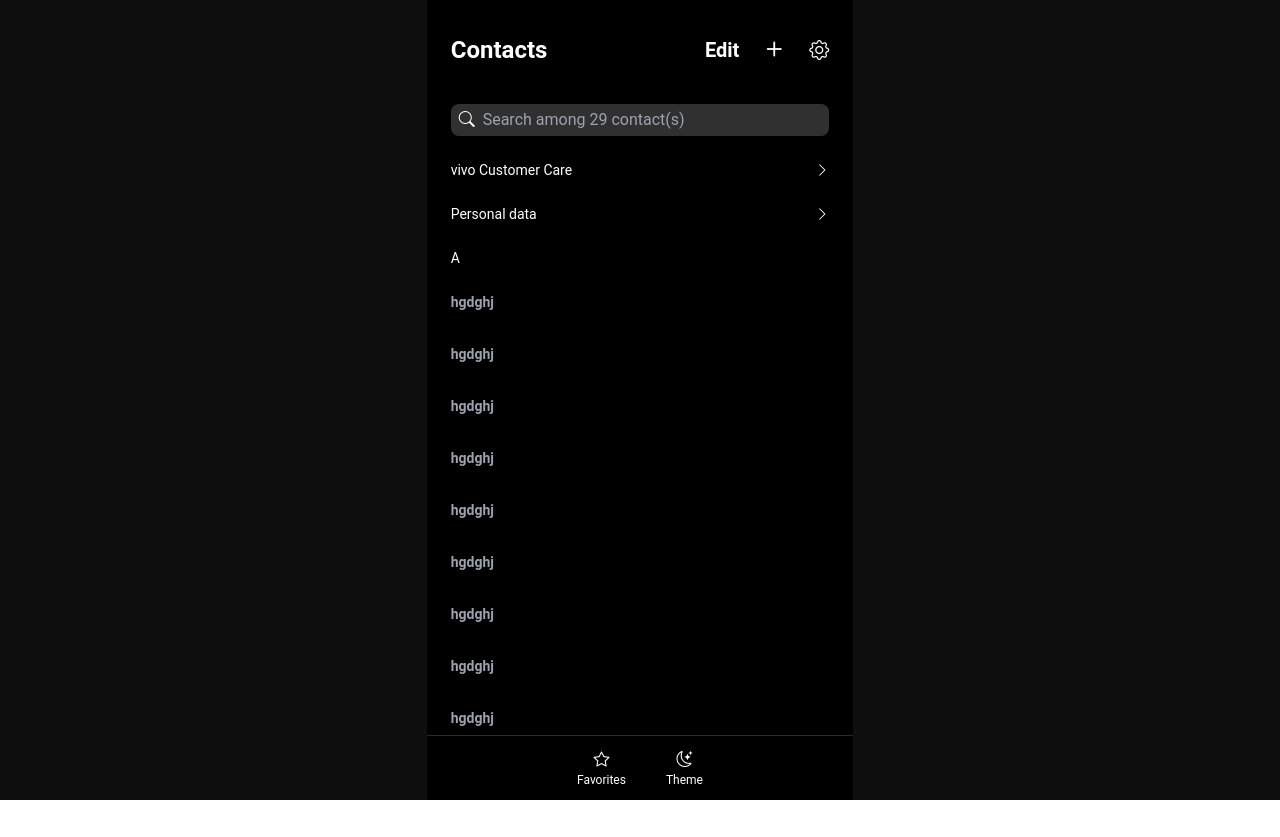
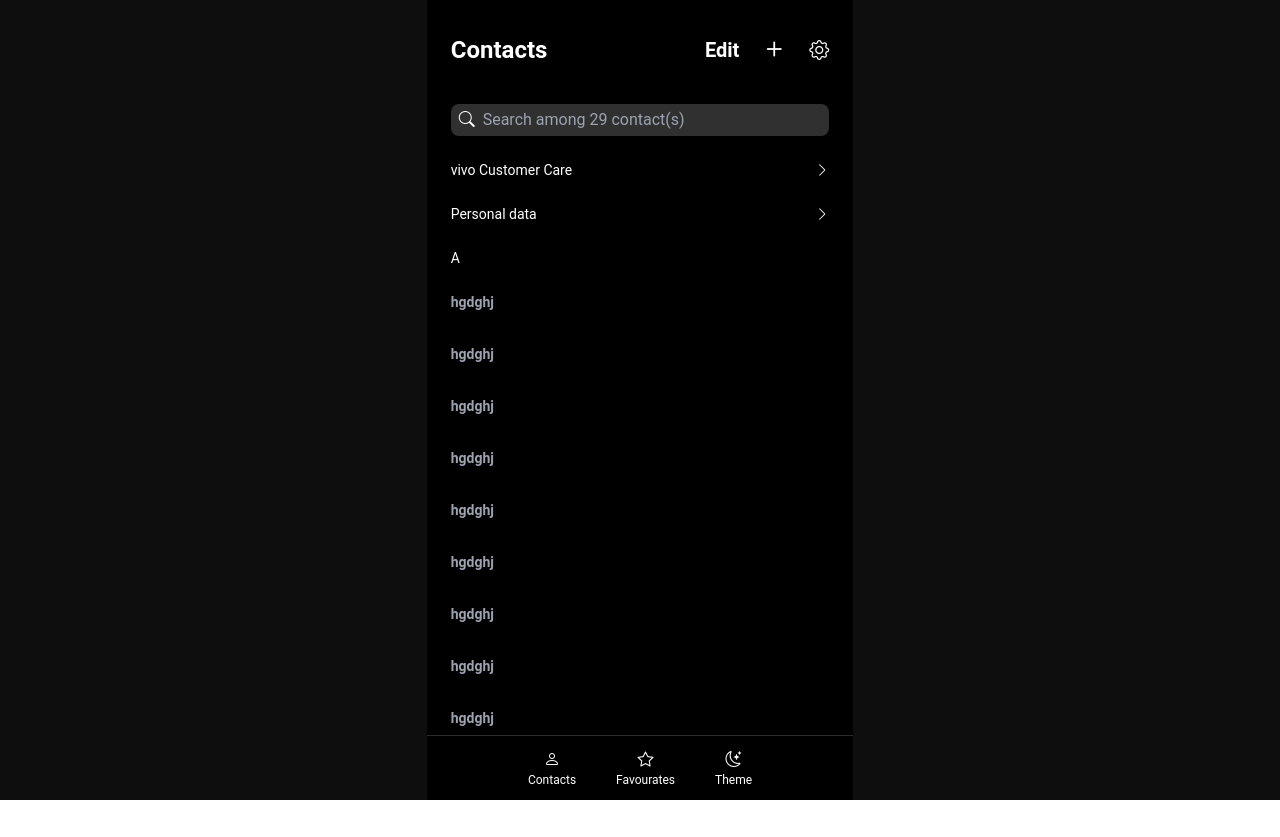
Before and after one commit to saravzizo/PhoneBook, a React (Create React App) app in the folder phonebook/: page / in a window 1280 px wide. Built offline with nearby package versions, Linux system fonts and the light colour scheme.

Commit message:
footbar complete coloring and icons

```diff
--- a/phonebook/public/index.html
+++ b/phonebook/public/index.html
@@ -25,7 +25,7 @@
       work correctly both with client-side routing and a non-root public URL.
       Learn how to configure a non-root public URL by running `npm run build`.
     -->
-    <title>React App</title>
+    <title> vivo | Contacts App</title>
   </head>
   <body>
     <noscript>You need to enable JavaScript to run this app.</noscript>
--- a/phonebook/src/Components/FootBar.js
+++ b/phonebook/src/Components/FootBar.js
@@ -1,19 +1,54 @@
-const FootBar =() =>{
+
+import React, { useState } from 'react'
+const FootBar = () => {
+
+    const [isClicked, setIsClicked] = useState([false, false, false]);
+
+    const handleClick = (index) => {
+        const newIsClicked = [false, false, false];
+        newIsClicked[index] = true;
+        setIsClicked(newIsClicked);
+    };
+
+
     return (
-        <div className="h-10 w-full flex items-center justify-center p-8 border-t border-gray-300 border-opacity-20 " style={{position:"sticky", bottom:"0",backgroundColor:"black"}}>
+        <div className="h-10 w-full flex items-center justify-center p-8 border-t border-gray-300 border-opacity-20 " style={{ position: "sticky", bottom: "0", backgroundColor: "black" }}>
 
-            <div className="flex flex-col items-center justify-center mx-5 ">
-                <i className="bi bi-star"></i>
-                <p className="text-xs">Favorites</p>
-            </div>
-            <div className="flex flex-col items-center justify-center mx-5 ">
-                <i class="bi bi-moon-stars"></i>
-                <p className="text-xs">Theme</p>
+            <div className="flex flex-col items-center justify-center mx-5 " onClick={() => handleClick(0)}>
+                {isClicked[0] ? <div className='text-blue-500 text-center'>
+                    <i class="bi bi-person-fill"></i>
+                    <p className="text-xs">Contacts</p>
+                </div>
+                    : <div className='text-center'>
+                        <i class="bi bi-person"></i>
+                        <p className="text-xs">Contacts</p>
+                    </div>
+                }
             </div>
 
+            <div className="flex flex-col items-center justify-center mx-5 " onClick={() => handleClick(1)}>
+                {isClicked[1] ? <div className='text-blue-500 text-center'>
+                    <i class="bi bi-star-fill"></i>
+                    <p className="text-xs">Favourates</p>
+                </div>
+                    : <div className='text-center'>
+                        <i class="bi bi-star"></i>
+                        <p className="text-xs">Favourates</p>
+                    </div>
+                }
 
-
-
+            </div>
+            <div className="flex flex-col items-center justify-center mx-5 " onClick={() => handleClick(2)}>
+                {isClicked[2] ? <div className='text-blue-500 text-center'>
+                    <i class="bi bi-moon-stars-fill"></i>
+                    <p className="text-xs">Theme</p>
+                </div>
+                    : <div className='text-center'>
+                        <i class="bi bi-moon-stars"></i>
+                        <p className="text-xs">Theme</p>
+                    </div>
+                }
+            </div>
 
         </div>
     )
--- a/phonebook/src/output.css
+++ b/phonebook/src/output.css
@@ -618,10 +618,6 @@ video {
   display: flex;
 }
 
-.hidden {
-  display: none;
-}
-
 .h-10 {
   height: 2.5rem;
 }
@@ -636,10 +632,6 @@ video {
 
 .grow {
   flex-grow: 1;
-}
-
-.transform {
-  transform: translate(var(--tw-translate-x), var(--tw-translate-y)) rotate(var(--tw-rotate)) skewX(var(--tw-skew-x)) skewY(var(--tw-skew-y)) scaleX(var(--tw-scale-x)) scaleY(var(--tw-scale-y));
 }
 
 .flex-col {
@@ -658,28 +650,12 @@ video {
   overflow-y: scroll;
 }
 
-.rounded {
-  border-radius: 0.25rem;
-}
-
-.rounded-md {
-  border-radius: 0.375rem;
-}
-
-.rounded-xl {
-  border-radius: 0.75rem;
-}
-
 .rounded-lg {
   border-radius: 0.5rem;
 }
 
 .border-0 {
   border-width: 0px;
-}
-
-.border-t-2 {
-  border-top-width: 2px;
 }
 
 .border-t {
@@ -691,10 +667,6 @@ video {
   border-color: rgb(209 213 219 / var(--tw-border-opacity));
 }
 
-.border-opacity-5 {
-  --tw-border-opacity: 0.05;
-}
-
 .border-opacity-20 {
   --tw-border-opacity: 0.2;
 }
@@ -704,17 +676,13 @@ video {
   background-color: rgb(0 0 0 / var(--tw-bg-opacity));
 }
 
-.p-1 {
-  padding: 0.25rem;
-}
-
 .p-8 {
   padding: 2rem;
 }
 
-.px-4 {
-  padding-left: 1rem;
-  padding-right: 1rem;
+.px-2 {
+  padding-left: 0.5rem;
+  padding-right: 0.5rem;
 }
 
 .px-5 {
@@ -725,26 +693,6 @@ video {
 .px-6 {
   padding-left: 1.5rem;
   padding-right: 1.5rem;
-}
-
-.px-8 {
-  padding-left: 2rem;
-  padding-right: 2rem;
-}
-
-.px-1 {
-  padding-left: 0.25rem;
-  padding-right: 0.25rem;
-}
-
-.px-2 {
-  padding-left: 0.5rem;
-  padding-right: 0.5rem;
-}
-
-.py-2 {
-  padding-top: 0.5rem;
-  padding-bottom: 0.5rem;
 }
 
 .py-1 {
@@ -760,16 +708,12 @@ video {
   padding-left: 1.25rem;
 }
 
-.pr-5 {
-  padding-right: 1.25rem;
-}
-
 .pt-8 {
   padding-top: 2rem;
 }
 
-.pr-1 {
-  padding-right: 0.25rem;
+.text-center {
+  text-align: center;
 }
 
 .text-2xl {
@@ -801,8 +745,9 @@ video {
   font-weight: 600;
 }
 
-.font-light {
-  font-weight: 300;
+.text-blue-500 {
+  --tw-text-opacity: 1;
+  color: rgb(59 130 246 / var(--tw-text-opacity));
 }
 
 .text-gray-400 {
```
